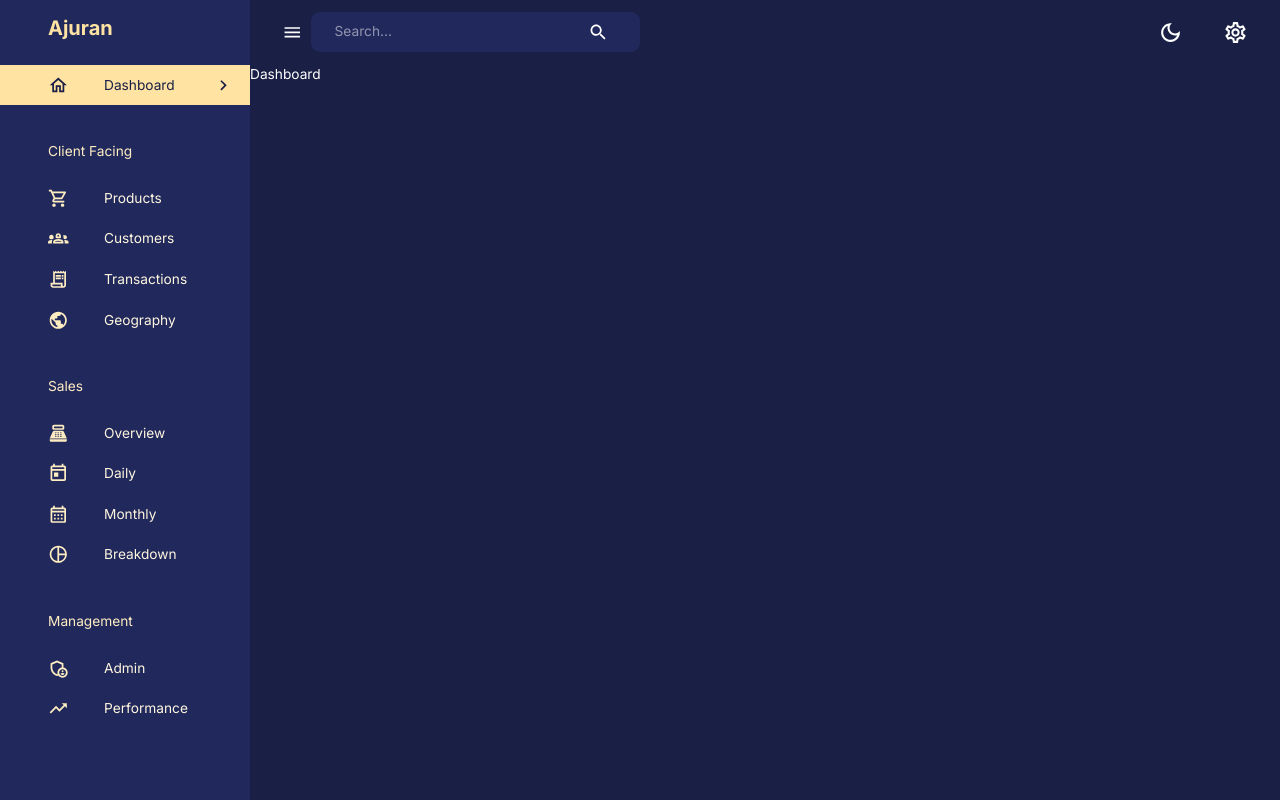
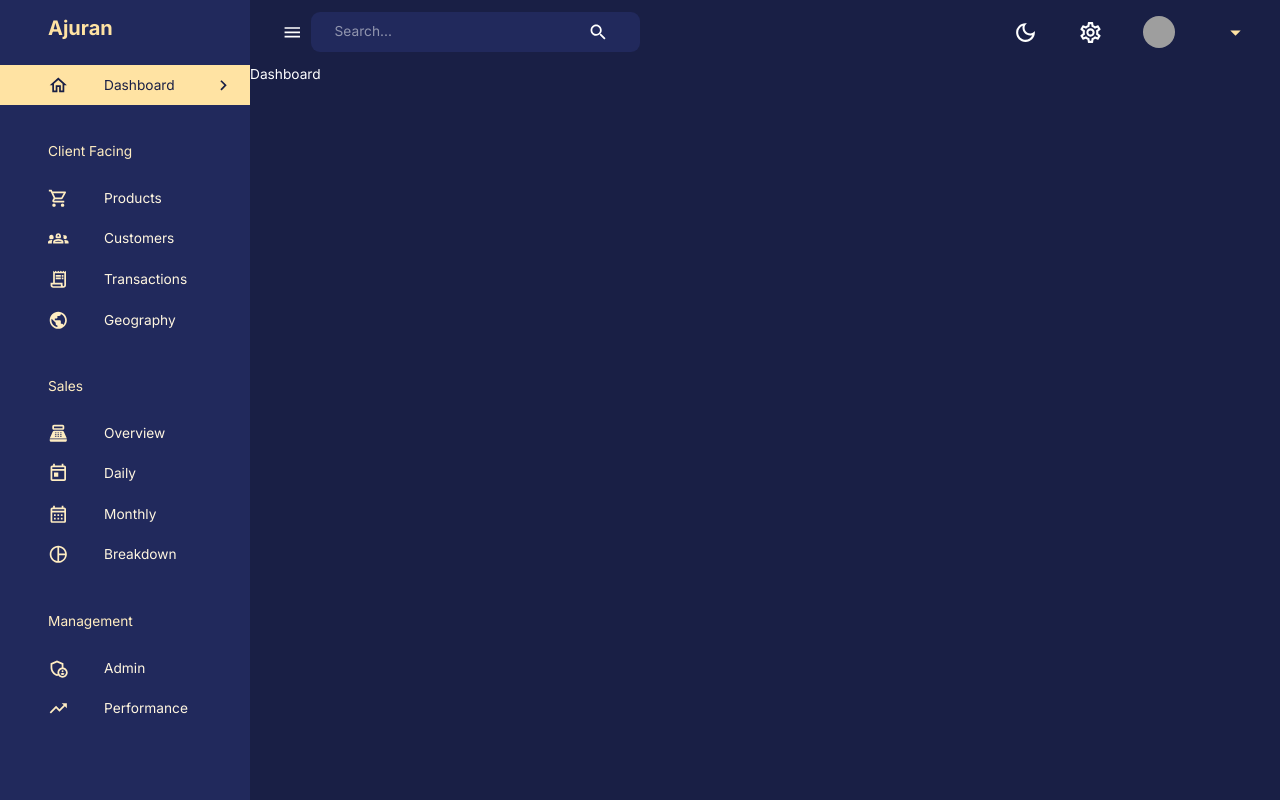
Before and after one commit to yasir-isse/admin-dashboard, a React (Vite) app in the folder client/: page /dashboard in a window 1280 px wide. Built offline with nearby package versions, Linux system fonts and the light colour scheme; no server answers; grey boxes are pictures that could not be loaded.

Commit message:
configure navbar && add mock user from db

```diff
--- a/client/src/components/Navbar.jsx
+++ b/client/src/components/Navbar.jsx
@@ -1,4 +1,4 @@
-import React from "react";
+import React, { useState } from "react";
 import { useDispatch } from "react-redux";
 import FlexBetween from "../components/FlexBetween.jsx";
 import { setMode } from "../state/features/globalSlice";
@@ -8,6 +8,10 @@ import {
   InputBase,
   Toolbar,
   useTheme,
+  Box,
+  Typography,
+  Menu,
+  MenuItem,
 } from "@mui/material";
 import {
   LightModeOutlined,
@@ -15,12 +19,20 @@ import {
   Menu as MenuIcon,
   Search,
   SettingsOutlined,
-  ArrowDropDownCircleOutlined,
+  ArrowDropDownOutlined,
 } from "@mui/icons-material";
+import profile from "../assets/profile.jpeg";
 
-const Navbar = ({ isSidebarOpen, setIsSidebarOpen }) => {
+const Navbar = ({ user, isSidebarOpen, setIsSidebarOpen }) => {
   const dispatch = useDispatch();
   const theme = useTheme();
+
+  const [anchorEl, setAnchorEl] = useState(null);
+  const isOpen = Boolean(anchorEl);
+
+  const handleClick = (e) => setAnchorEl(e.currentTarget);
+  const handleClose = () => setAnchorEl(null);
+
   return (
     <AppBar sx={{ position: "static", background: "none", boxShadow: "none" }}>
       <Toolbar sx={{ justifyContent: "space-between" }}>
@@ -56,6 +68,59 @@ const Navbar = ({ isSidebarOpen, setIsSidebarOpen }) => {
           <IconButton>
             <SettingsOutlined sx={{ fontSize: "25px" }} />
           </IconButton>
+
+          <FlexBetween>
+            <Box
+              sx={{
+                display: "flex",
+                justifyContent: "space-bewteen",
+                alignItems: "center",
+                textTransform: "non",
+                gap: "1rem",
+              }}
+            >
+              <IconButton>
+                <Box
+                  component="img"
+                  alt="profile"
+                  src={profile}
+                  height="32px"
+                  width="32px"
+                  borderRadius="50%"
+                  sx={{ objectFit: "cover" }}
+                />
+              </IconButton>
+              <Box textAlign="left">
+                <Typography
+                  fontWeight="bold"
+                  fontSize="0.85rem"
+                  sx={{ color: theme.palette.secondary[100] }}
+                >
+                  {user.name}
+                </Typography>
+
+                <Typography
+                  fontSize="0.75rem"
+                  sx={{ color: theme.palette.secondary[200] }}
+                >
+                  {user.occupation}
+                </Typography>
+              </Box>
+              <IconButton onClick={handleClick}>
+                <ArrowDropDownOutlined
+                  sx={{ color: theme.palette.secondary[300], fontSize: "25px" }}
+                />
+              </IconButton>
+            </Box>
+            <Menu
+              anchorEl={anchorEl}
+              open={isOpen}
+              onClose={handleClose}
+              anchorOrigin={{ vertical: "bottom", horizontal: "center" }}
+            >
+              <MenuItem onClick={handleClose}>Log Out</MenuItem>
+            </Menu>
+          </FlexBetween>
         </FlexBetween>
       </Toolbar>
     </AppBar>
```
